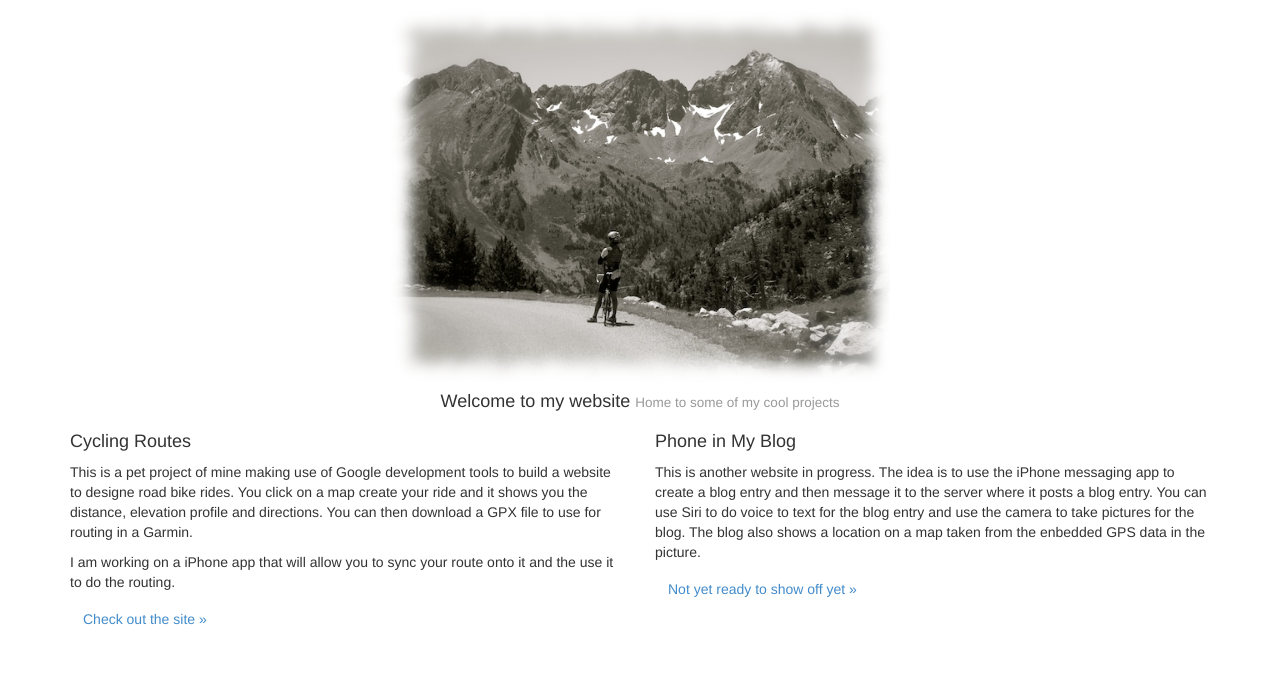
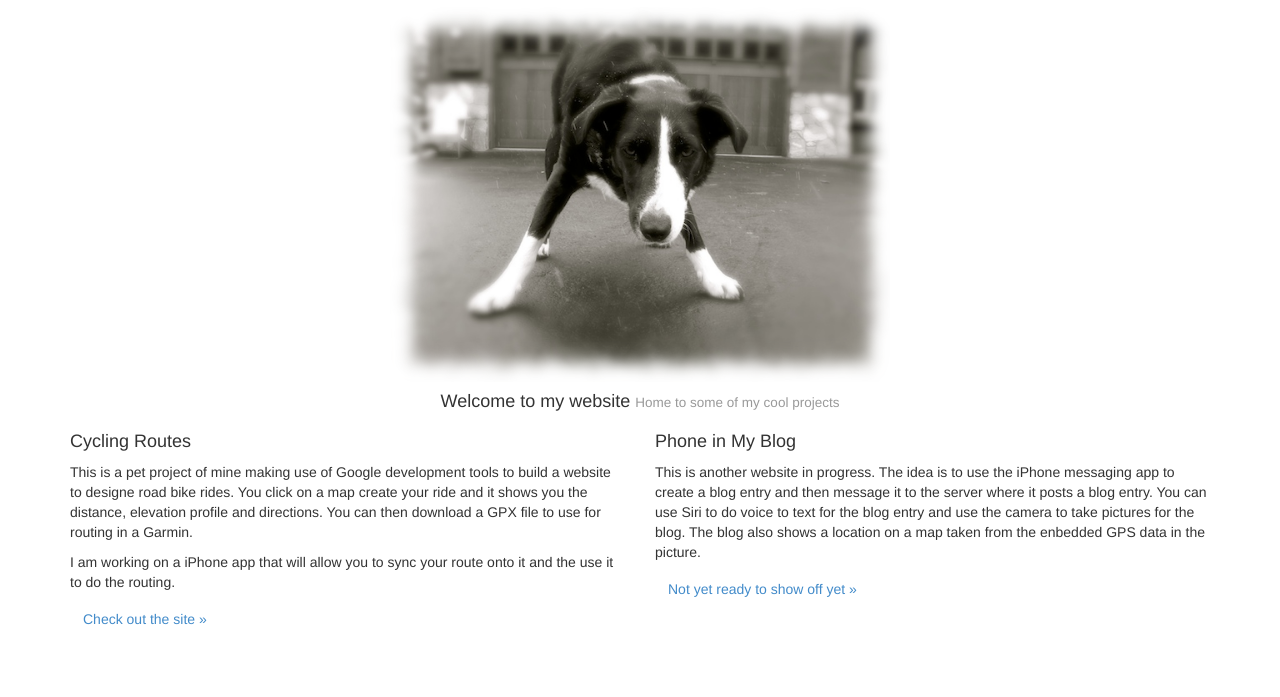
Before and after one commit to pfafman/pfafman.github.io, a plain HTML site: page index.html in a window 1280 px wide. Both pictures are taken after a click on the link "Tim Pfafman". Shown: the part 53-750 px from the top of the page. Drawn offline with nearby package versions, Linux system fonts and the light colour scheme.

Commit message:
added some javascript for image rotation

```diff
--- a/index.html
+++ b/index.html
@@ -44,9 +44,11 @@
       </nav>
 
       <div class="container">
-
-        <div class="text-center">
-          <img src="images/pyrenees.png" class="img-rounded main-image">
+        <div class="page-intro text-center">
+          <div id="mainGallery">
+            <img id="gallery1" src="images/pyrenees.png" class="img-rounded main-image">
+            <img id="gallery2" src="images/pyrenees.png" class="img-rounded main-image">
+          </div>
           <h4>Welcome to my website  <small> Home to some of my cool projects</small></h4>
         </div>
 
@@ -99,5 +101,8 @@
     <!-- Placed at the end of the document so the pages load faster -->
     <script src="https://ajax.googleapis.com/ajax/libs/jquery/1.10.2/jquery.min.js"></script>
     <script src="bootstrap/js/bootstrap.min.js"></script>
+
+    <script src="js/scripts.js"></script>
+
   </body>
 </html>
--- /dev/null
+++ b/js/scripts.js
@@ -0,0 +1,43 @@
+var duration, hiddenGallery, image, imageNames, images, index, rotateImages, visableGallery, _i, _len;
+
+index = 1;
+
+duration = 2000;
+
+visableGallery = "#gallery1";
+
+hiddenGallery = "#gallery2";
+
+imageNames = ['pyrenees', 'pow', 'lulu', 'stelvia', 'selkirks', 'moreAlps', 'dolomites'];
+
+rotateImages = function() {
+  var newImageName;
+  console.log("Rotate Image", index, visableGallery, hiddenGallery);
+  index++;
+  if (index >= imageNames.length) {
+    index = 0;
+  }
+  newImageName = imageNames[index];
+  $(hiddenGallery).attr("src", "images/" + newImageName + ".png");
+  console.log('hide', visableGallery);
+  $(visableGallery).fadeOut(duration);
+  console.log('show', hiddenGallery);
+  return $(hiddenGallery).fadeIn(duration, function() {
+    var temp;
+    temp = visableGallery;
+    visableGallery = hiddenGallery;
+    return hiddenGallery = temp;
+  });
+};
+
+images = [];
+
+for (_i = 0, _len = imageNames.length; _i < _len; _i++) {
+  image = imageNames[_i];
+  images.push($('<img />').attr('src', "images/" + image + ".png"));
+}
+
+$(function() {
+  $(hiddenGallery).fadeOut();
+  return setInterval(rotateImages, 5000);
+});
--- a/styles/style.css
+++ b/styles/style.css
@@ -37,8 +37,33 @@ body {
     color: #999;
 }
 
-.main-image {
+#mainGallery {
+    position: relative;
+    height: 375px;
     width: 500px;
+    margin-right: auto;
+    margin-left: auto;
+}
+
+#gallery1 {
+    width: 500px;
+    position: absolute;
+    top:0;
+    left:0;
+    right:0;
+    margin-right: auto;
+    margin-left: auto;
+}
+
+#gallery2 {
+    width: 500px;
+    position: absolute;
+    top: 0;
+    left:0;
+    right:0;
+    margin-right: auto;
+    margin-left: auto;
+    /* opacity: 0; */
 }
 
 .navbar {
```
Also changed, not shown: about.html (+8 -2 lines), contact.html (+7 -2 lines), images/alps.png (added), images/dolomites.png (added), images/lulu.png (added), images/moreAlps.png (added), images/pow.png (added), 1 other file.
